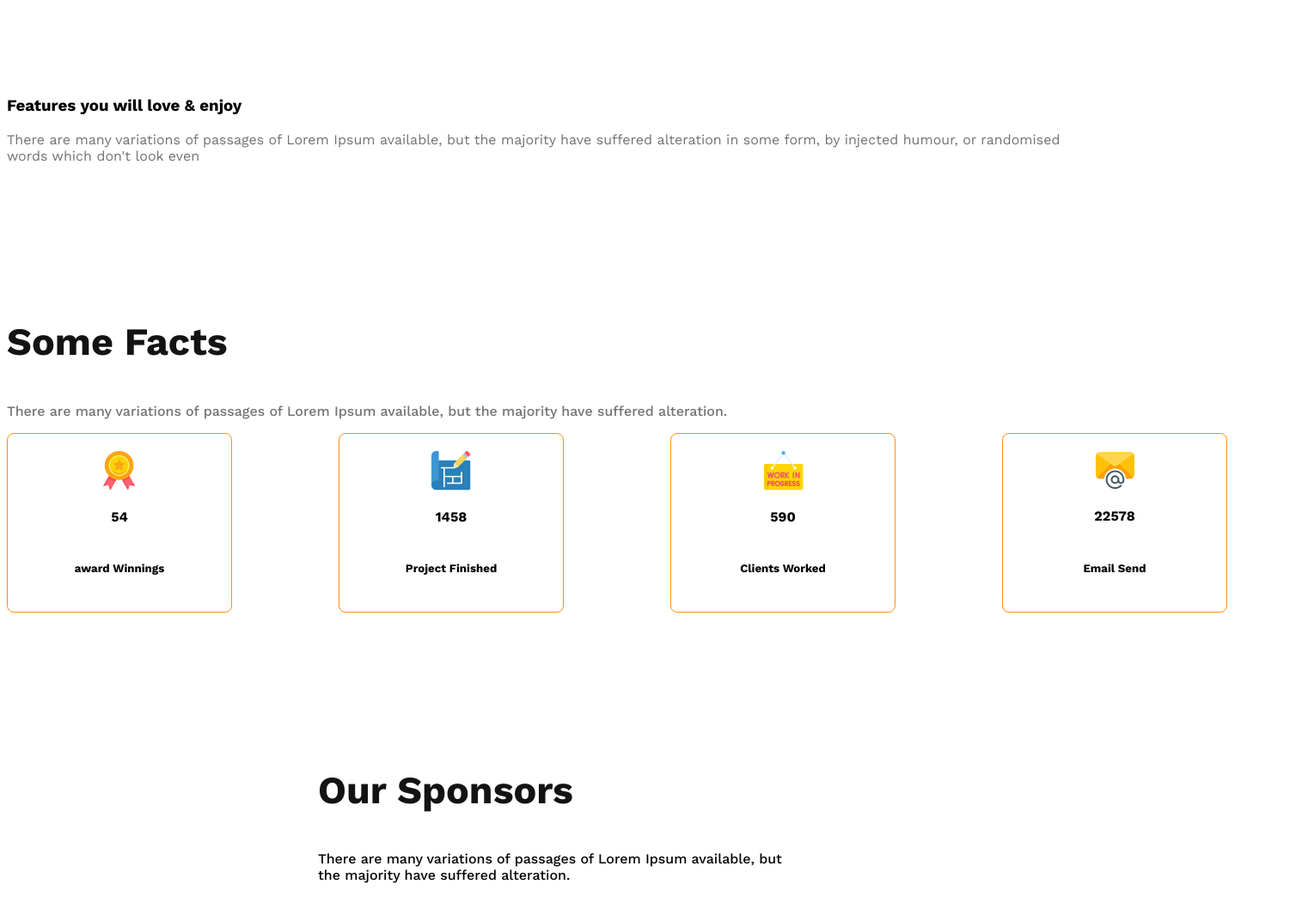
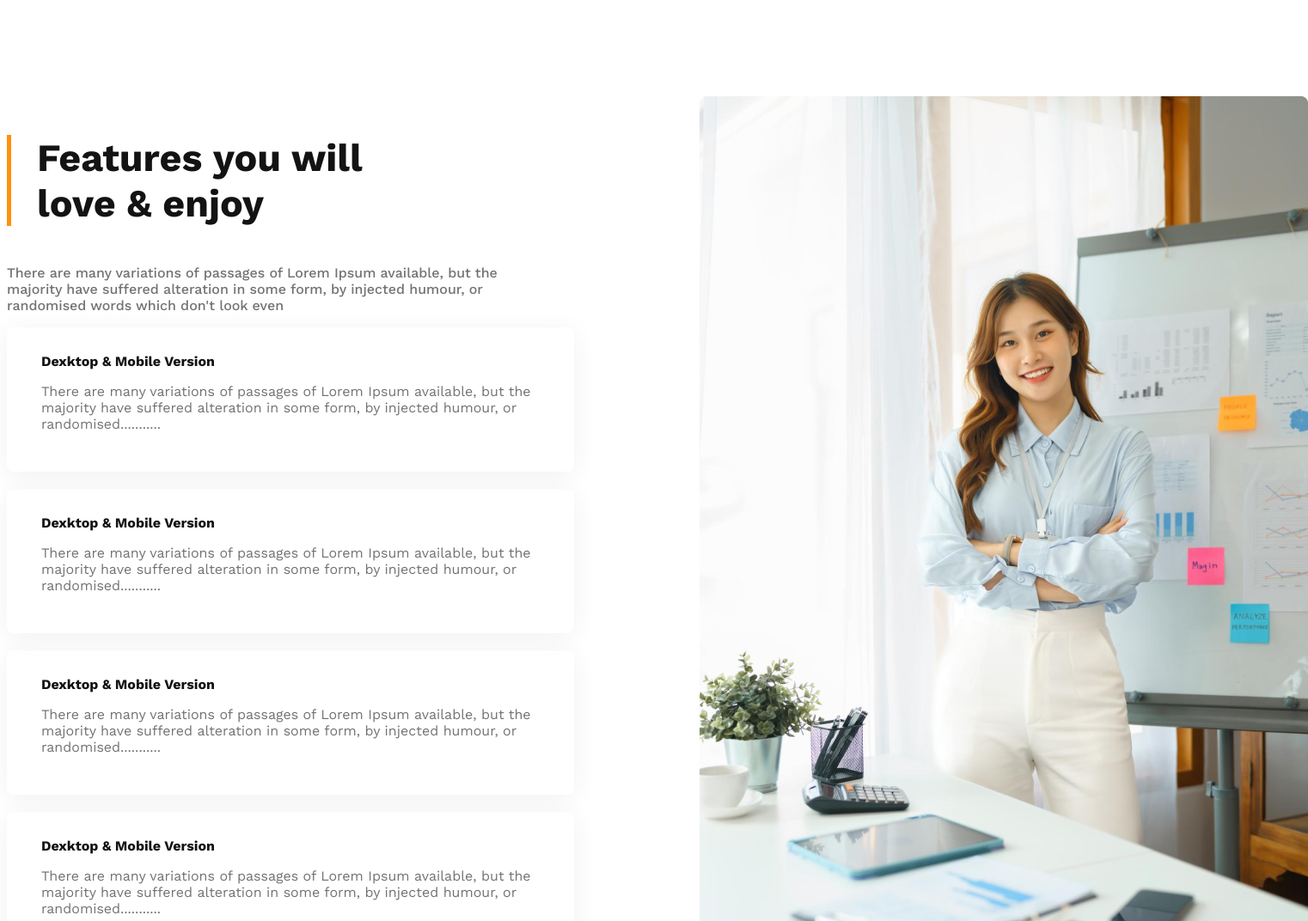
Before and after one commit to shakif-2025/G3_architect-website, a plain HTML site: page index.html in a window 1280 px wide. Shown: the part 2090-3162 px from the top of the page at 86% size, 1522 px wide, since content can reach past the window. Drawn offline with nearby package versions, Linux system fonts and the light colour scheme.

Commit message:
added features card and image work in progress

```diff
--- a/index.html
+++ b/index.html
@@ -71,18 +71,65 @@
       <!-- Teams and features ends here -->
 
       <!-- Features will enjoy section starts -->
-      <section>
-        <h3 class="feature-title">Features you will love & enjoy</h3>
-        <p class="feature-description dark-3">
-          There are many variations of passages of Lorem Ipsum available, but
-          the majority have suffered alteration in some form, by injected
-          humour, or randomised words which don't look even
-        </p>
+      <section class="features">
+        <div>
+          <h3 id="feature-section-title" class="section-title">
+            Features you will <br />
+            love & enjoy
+          </h3>
+          <p class="section-description dark-3">
+            There are many variations of passages of Lorem Ipsum available, but
+            the <br />
+            majority have suffered alteration in some form, by injected humour,
+            or <br />
+            randomised words which don't look even
+          </p>
+
+          <div class="feature-card">
+            <h4 class="feature-title">Dexktop & Mobile Version</h4>
+            <p class="feature-description dark-3">
+              There are many variations of passages of Lorem Ipsum available,
+              but the majority have suffered alteration in some form, by
+              injected humour, or randomised...........
+            </p>
+          </div>
+          <div class="feature-card">
+            <h4 class="feature-title">Dexktop & Mobile Version</h4>
+            <p class="feature-description dark-3">
+              There are many variations of passages of Lorem Ipsum available,
+              but the majority have suffered alteration in some form, by
+              injected humour, or randomised...........
+            </p>
+          </div>
+          <div class="feature-card">
+            <h4 class="feature-title">Dexktop & Mobile Version</h4>
+            <p class="feature-description dark-3">
+              There are many variations of passages of Lorem Ipsum available,
+              but the majority have suffered alteration in some form, by
+              injected humour, or randomised...........
+            </p>
+          </div>
+          <div class="feature-card">
+            <h4 class="feature-title">Dexktop & Mobile Version</h4>
+            <p class="feature-description dark-3">
+              There are many variations of passages of Lorem Ipsum available,
+              but the majority have suffered alteration in some form, by
+              injected humour, or randomised...........
+            </p>
+          </div>
+        </div>
+        <div>
+          <img src="./images/architect.png" alt="" />
+          <button id="experience-badge" class="btn-primary">
+            <span id="experience-year">10+ Years</span>
+            <br />
+            <span>Experience</span>
+          </button>
+        </div>
       </section>
       <!-- Feature will enjoy section ends -->
 
       <!-- Some facts section starts here -->
-
       <section class="some-facts">
         <h3 class="section-title">Some Facts</h3>
         <p class="section-description dark-3">
--- a/styles/G3-Architects.css
+++ b/styles/G3-Architects.css
@@ -106,6 +106,33 @@ main > section {
   margin-left: 76px;
 }
 
+/* Feature section styles */
+.features {
+  display: flex;
+  gap: 146px;
+}
+
+#feature-section-title {
+  border-left: 5px solid #ff900e;
+  padding-left: 30px;
+}
+.feature-card {
+  width: 580px;
+  color: #ffffff;
+  margin-bottom: 20px;
+  box-shadow: 0 4px 30px 0 rgba(0, 0, 0, 0.06);
+  padding: 30px 40px;
+  border-radius: 8px;
+}
+.features .feature-title {
+  color: #131313;
+  margin-top: 0;
+  margin-bottom: 0;
+}
+.feature-description {
+  color: #727272;
+}
+
 /* Some facts section styles */
 .facts-counter-cards {
   display: grid;
```
